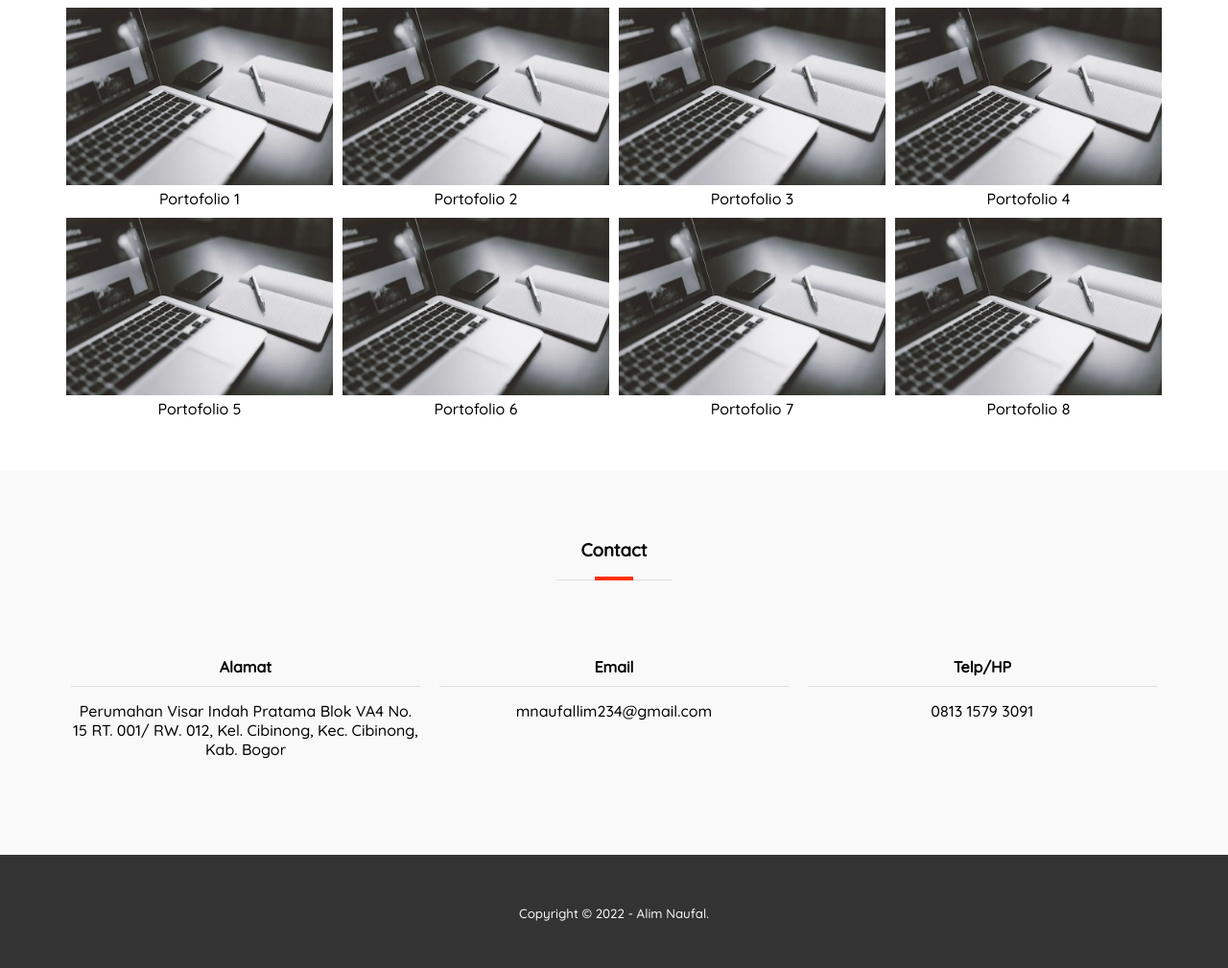
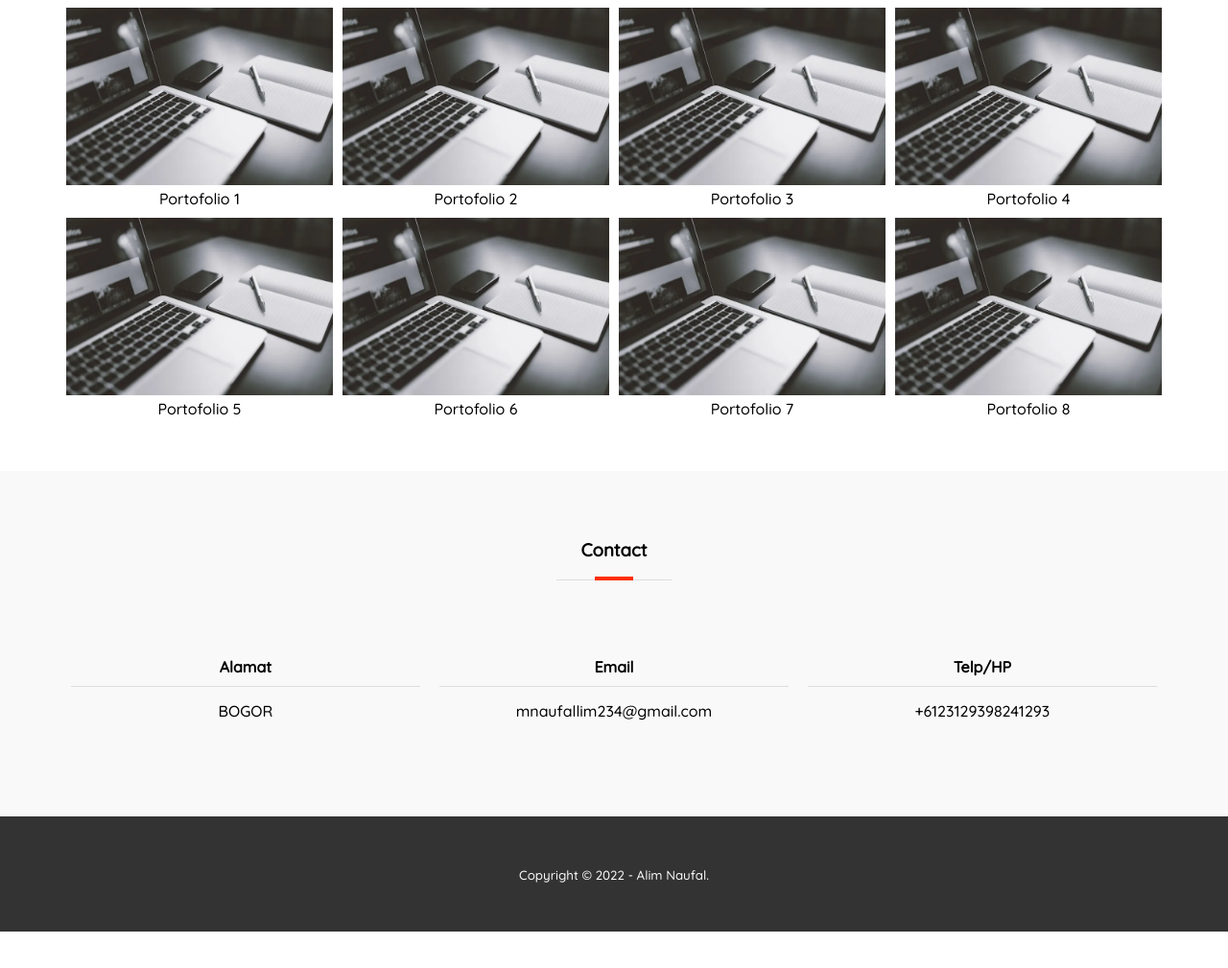
Before and after one commit to Alimnfl/Web_Belajar, a plain HTML site: page index.html in a window 1280 px wide. Shown: the part 1282-2291 px from the top of the page at 96% size. After the commit the page ends 2253 px from the top, so only its background shows below. Drawn offline with Linux system fonts and the light colour scheme.

Commit message:
Update index.html

```diff
--- a/index.html
+++ b/index.html
@@ -155,7 +155,7 @@
                 <h3>Contact</h3>
                 <div class="col-3">
                     <h4>Alamat</h4>
-                    <p>Perumahan Visar Indah Pratama Blok VA4 No. 15 RT. 001/ RW. 012, Kel. Cibinong, Kec. Cibinong, Kab. Bogor</p>
+                    <p>BOGOR</p>
                 </div>
 
                 <div class="col-3">
@@ -165,7 +165,7 @@
 
                 <div class="col-3">
                     <h4>Telp/HP</h4>
-                    <p>0813 1579 3091</p>
+                    <p>+6123129398241293</p>
                 </div>
             </div>
         </section>
```
